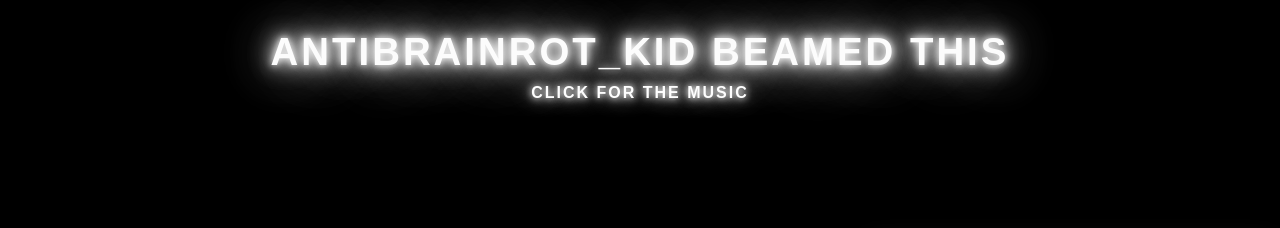
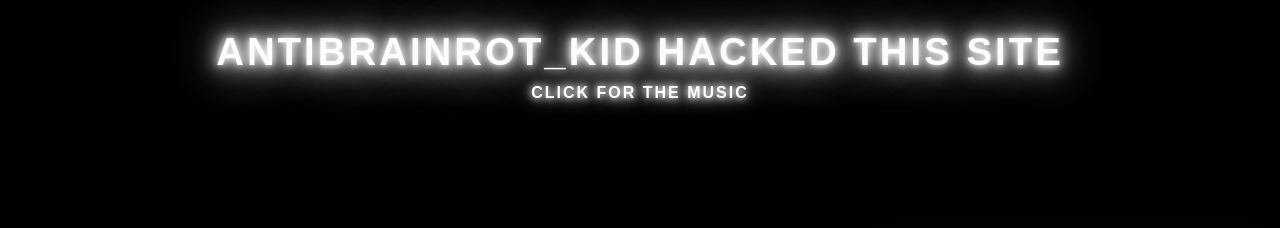
Before and after one commit to ZOV-CHEAT/antibrainrotkid-block, a plain HTML site: page index.html in a window 1280 px wide. Shown: the top 228 px of the page. Drawn offline with Linux system fonts and the light colour scheme.

Commit message:
Update index.html

```diff
--- a/index.html
+++ b/index.html
@@ -3,7 +3,7 @@
 <head>
   <meta charset="UTF-8">
   <meta name="viewport" content="width=device-width, initial-scale=1.0">
-  <title>ANTIBRAINROT_KID BEAMED THIS</title>
+  <title>ANTIBRAINROT_KID HACKED THIS SITE</title>
   <style>
     * { margin: 0; padding: 0; box-sizing: border-box; }
     html, body {
@@ -114,7 +114,7 @@
 </head>
 <body>
 
-  <h1 class="glow-text">ANTIBRAINROT_KID BEAMED THIS</h1>
+  <h1 class="glow-text">ANTIBRAINROT_KID HACKED THIS SITE</h1>
   <p class="click-hint" id="clickHint">CLICK FOR THE MUSIC</p>
 
   <div class="video-container">
```
